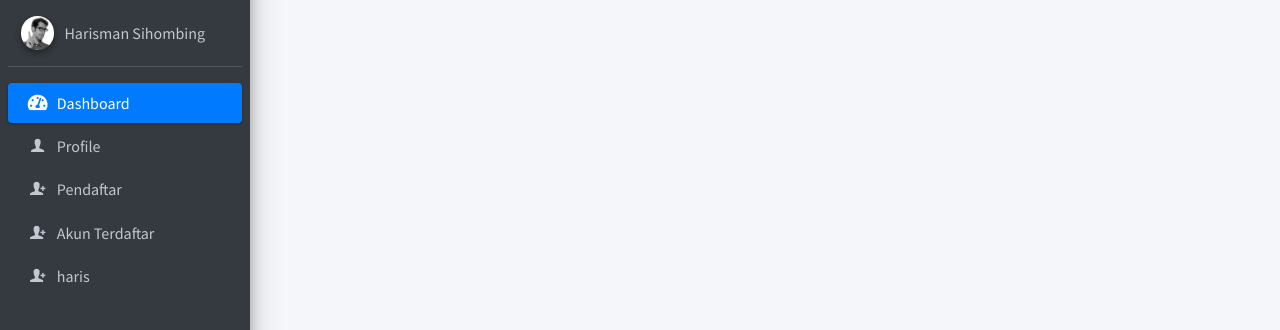
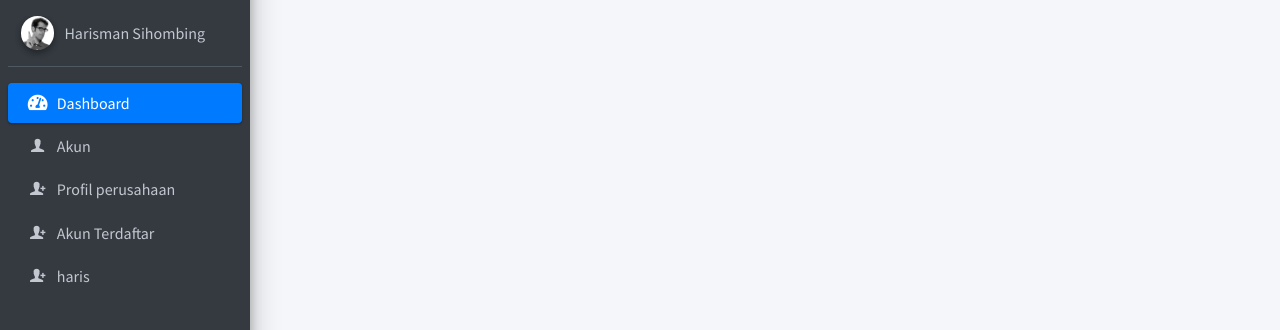
Before and after one commit to r554/Info_Perumahan_Jember, a PHP site: page /index.php in a window 1280 px wide. Shown: the part 57-387 px from the top of the page. Run offline with PHP 8.4, Linux system fonts and the light colour scheme; some libraries are stand-ins or nearby versions.

Commit message:
Update index.php

```diff
--- a/views/developer/index.php
+++ b/views/developer/index.php
@@ -178,19 +178,19 @@
             </li>
 
             <li class="nav-item">
-              <a href="?page=profile" class="nav-link">
+              <a href="?page=akun" class="nav-link">
                 <i class="nav-icon ion ion-person"></i>
                 <p>
-                  Profile
+                  Akun
                 </p>
               </a>
             </li>
 
             <li class="nav-item">
-              <a href="?page=pendaftar" class="nav-link">
+              <a href="?page=profil_perusahaan" class="nav-link">
                 <i class="nav-icon ion ion-person-add"></i>
                 <p>
-                  Pendaftar
+                  Profil perusahaan
                 </p>
               </a>
             </li>
@@ -229,17 +229,17 @@
       if (@$_GET['page'] == 'dashboard') {
         include "../../views/developer/dashboard.php";
       } elseif (@$_GET['page'] == 'profile') {
-        include "../../views/admin/profile.php";
+        include "../../views/developer/akun.php";
       } elseif (@$_GET['page'] == 'pendaftar') {
-        include "../../views/admin/pendaftar.php";
+        include "../../views/developer/profil_perusahaan.php";
       } elseif (@$_GET['page'] == 'akun_terdaftar') {
-        include "../../views/admin/akun_terdaftar.php";
+        include "../../views/developer/akun_terdaftar.php";
       } elseif (@$_GET['page'] == 'profile') {
         include "views/profile.php";
       } elseif (@$_GET['page'] == 'ak') {
         include "views/profile.php";
       } elseif (@$_GET['page'] == 'haris') {
-        include "../../views/admin/profile.php";
+        include "../../views/developer/profile.php";
       }
 
       ?>
```
